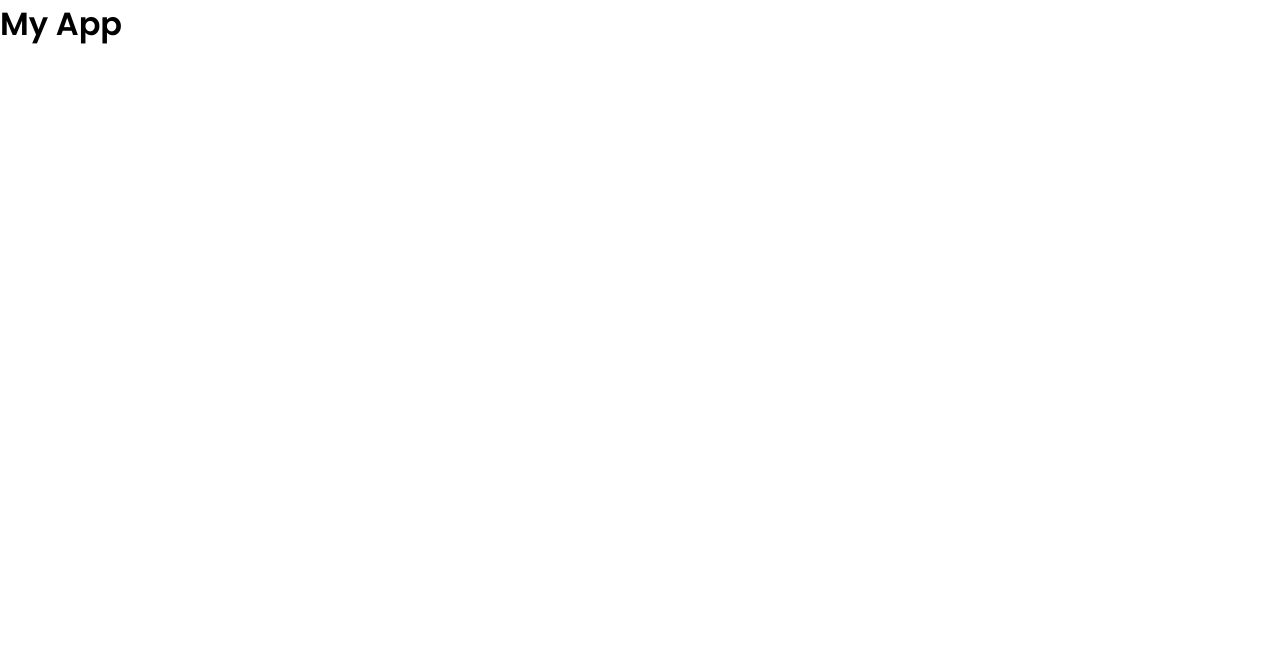
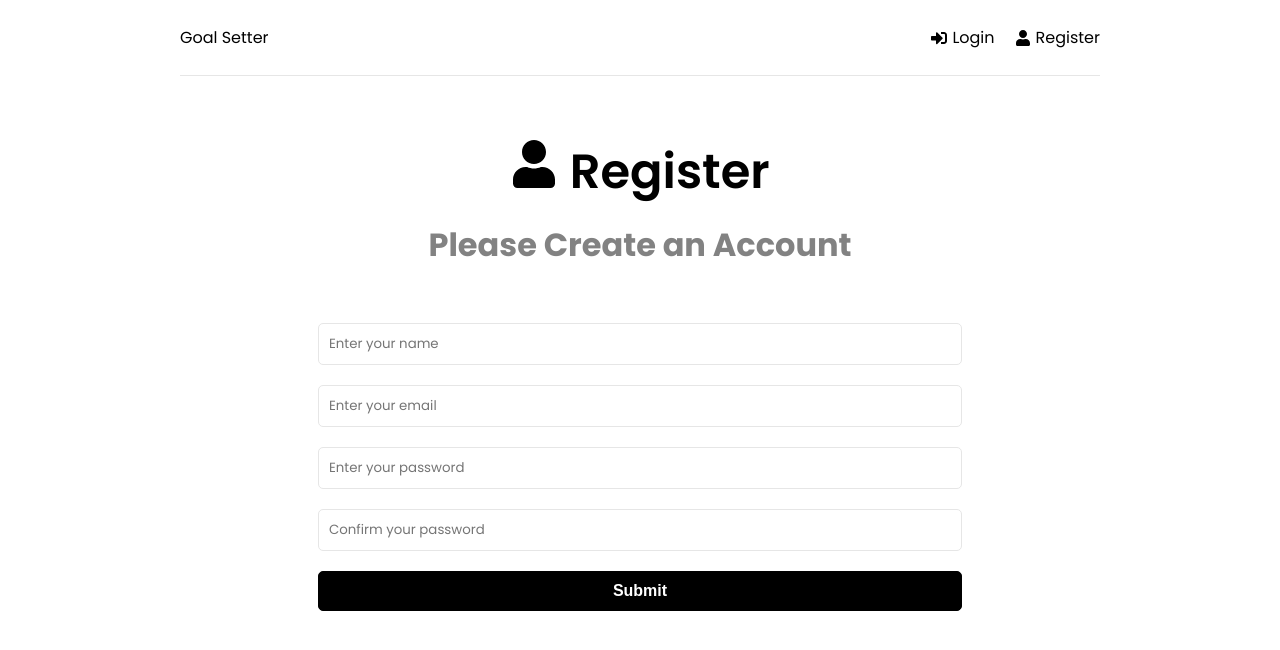
Before and after one commit to danielirwin99/goal-setter-mern, a React (Create React App) app in the folder frontend/: page /register in a window 1280 px wide. Shown: the top 650 px of the page. Built offline with nearby package versions, Linux system fonts and the light colour scheme.

Commit message:
Building the Frontend

```diff
--- a/frontend/package.json
+++ b/frontend/package.json
@@ -9,7 +9,9 @@
     "@testing-library/user-event": "^14.4.3",
     "react": "^18.2.0",
     "react-dom": "^18.2.0",
+    "react-icons": "^4.8.0",
     "react-redux": "^8.0.5",
+    "react-router-dom": "^6.11.1",
     "react-scripts": "5.0.1",
     "web-vitals": "^2.1.4"
   },
--- a/frontend/src/App.js
+++ b/frontend/src/App.js
@@ -1,10 +1,24 @@
-import React from 'react';
+import React from "react";
+import { BrowserRouter as Router, Routes, Route } from "react-router-dom";
+import Dashboard from "./pages/Dashboard";
+import Login from "./pages/Login";
+import Register from "./pages/Register";
+import Header from "./components/Header";
 
 function App() {
   return (
-    <div >
-      <h1>My App</h1>
-    </div>
+    <>
+      <Router>
+        <div className="container">
+          <Header />
+          <Routes>
+            <Route path="/" element={<Dashboard />} />
+            <Route path="/login" element={<Login />} />
+            <Route path="/register" element={<Register />} />
+          </Routes>
+        </div>
+      </Router>
+    </>
   );
 }
 
--- /dev/null
+++ b/frontend/src/components/Header.jsx
@@ -0,0 +1,27 @@
+import React from "react";
+import { FaSignInAlt, FaSignOutAlt, FaUser } from "react-icons/fa";
+import { Link } from "react-router-dom";
+
+const Header = () => {
+  return (
+    <header className="header">
+      <div className="logo">
+        <Link to="/">Goal Setter</Link>
+      </div>
+      <ul>
+        <li>
+          <Link to="/login">
+            <FaSignInAlt /> Login
+          </Link>
+        </li>
+        <li>
+          <Link to="/register">
+            <FaUser /> Register
+          </Link>
+        </li>
+      </ul>
+    </header>
+  );
+};
+
+export default Header;
--- /dev/null
+++ b/frontend/src/pages/Login.jsx
@@ -0,0 +1,74 @@
+import React from "react";
+import { useState, useEffect } from "react";
+import { FaUser } from "react-icons/fa";
+
+const Login = () => {
+  // Initial states of the Forms
+  const [formData, setFormData] = useState({
+    email: "",
+    password: "",
+  });
+
+  // Destructuring the values to use in each input
+  const { email, password } = formData;
+
+  const onChange = (e) => {
+    // Allows us to the change the Data / Use it
+    // Setting the formData to an object
+    setFormData((prevState) => ({
+      ...prevState,
+      // We want to get the key from whatever the name value is
+      // We get the key from whatever we type in --> e.target.value
+      [e.target.name]: e.target.value,
+    }));
+  };
+
+  const onSubmit = (e) => {
+    e.preventDefault();
+  };
+
+  return (
+    <>
+      <section className="heading">
+        <h1>
+          <FaUser /> Register
+        </h1>
+        <p>Login and Start Setting Goals</p>
+      </section>
+      <section className="form">
+        <form onSubmit={onSubmit}>
+          <div className="form-group">
+            <input
+              type="email"
+              className="form-control"
+              id="email"
+              name="email"
+              value={email}
+              placeholder="Enter your email"
+              onChange={onChange}
+            />
+          </div>
+          <div className="form-group">
+            <input
+              type="password"
+              className="form-control"
+              id="password"
+              name="password"
+              value={password}
+              placeholder="Enter your password"
+              onChange={onChange}
+            />
+          </div>
+
+          <div className="form-group">
+            <button className="btn btn-block" type="submit">
+              Submit
+            </button>
+          </div>
+        </form>
+      </section>
+    </>
+  );
+};
+
+export default Login;
--- /dev/null
+++ b/frontend/src/pages/Register.jsx
@@ -0,0 +1,97 @@
+import React from "react";
+import { useState, useEffect } from "react";
+import { FaUser } from "react-icons/fa";
+
+const Register = () => {
+  // Initial states of the Forms
+  const [formData, setFormData] = useState({
+    name: "",
+    email: "",
+    password: "",
+    password2: "",
+  });
+
+  // Destructuring the values to use in each input
+  const { name, email, password, password2 } = formData;
+
+  const onChange = (e) => {
+    // Allows us to the change the Data / Use it
+    // Setting the formData to an object
+    setFormData((prevState) => ({
+      ...prevState,
+      // We want to get the key from whatever the name value is
+      // We get the key from whatever we type in --> e.target.value
+      [e.target.name]: e.target.value,
+    }));
+  };
+
+  const onSubmit = (e) => {
+    e.preventDefault();
+  };
+
+  return (
+    <>
+      <section className="heading">
+        <h1>
+          <FaUser /> Register
+        </h1>
+        <p>Please Create an Account</p>
+      </section>
+      <section className="form">
+        <form onSubmit={onSubmit}>
+          <div className="form-group">
+            <input
+              type="text"
+              className="form-control"
+              id="name"
+              name="name"
+              value={name}
+              placeholder="Enter your name"
+              onChange={onChange}
+            />
+          </div>
+          <div className="form-group">
+            <input
+              type="email"
+              className="form-control"
+              id="email"
+              name="email"
+              value={email}
+              placeholder="Enter your email"
+              onChange={onChange}
+            />
+          </div>
+          <div className="form-group">
+            <input
+              type="password"
+              className="form-control"
+              id="password"
+              name="password"
+              value={password}
+              placeholder="Enter your password"
+              onChange={onChange}
+            />
+          </div>
+          <div className="form-group">
+            <input
+              type="password"
+              className="form-control"
+              id="password2"
+              name="password2"
+              value={password2}
+              placeholder="Confirm your password"
+              onChange={onChange}
+            />
+          </div>
+          <div className="form-group">
+            <button className="btn btn-block" type="submit">
+              Submit
+            </button>
+          </div>
+        </form>
+      </section>
+    </>
+  );
+};
+
+export default Register;
```
Also changed, not shown: frontend/pages/Login.jsx (deleted, +0 -9 lines), frontend/pages/Register.jsx (deleted, +0 -9 lines), frontend/src/reportWebVitals.js (deleted, +0 -13 lines), frontend/src/pages/Dashboard.jsx (renamed from frontend/pages/Dashboard.jsx), 2 other files (tests, documents, lock files or other folders).
